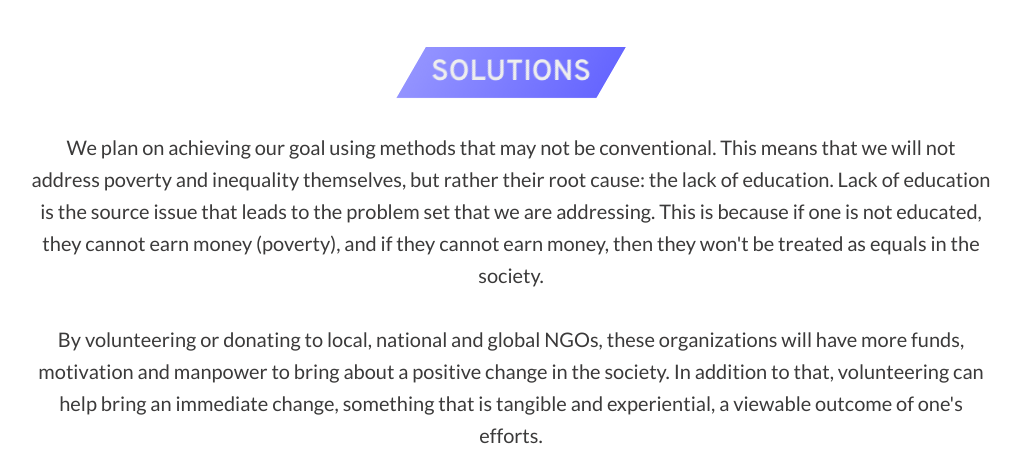
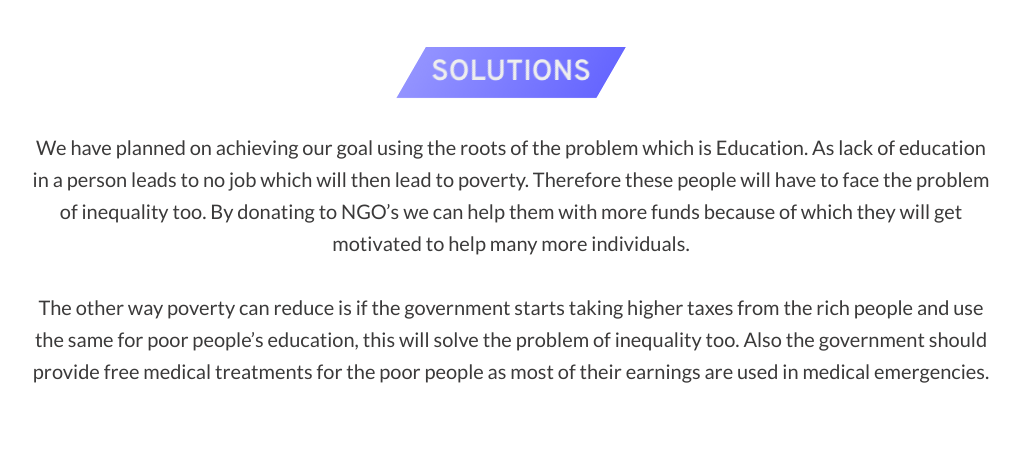
Before and after one commit to sunnyrock8/Poverty_and_Inequality_Team_Project, a website: page index.html in a window 1280 px wide. Shown: the part 2440-2899 px from the top of the page, without its empty margins (129-1150 px from the left). Drawn offline with nearby package versions, Linux system fonts and the light colour scheme; files that its build step writes are made by us from their sources; grey boxes are pictures that could not be loaded.

Commit message:
Bug fixes

```diff
--- a/index.html
+++ b/index.html
@@ -20,7 +20,7 @@
       src="https://ajax.googleapis.com/ajax/libs/jquery/3.3.1/jquery.min.js"
       defer
     ></script>
-    <script src="js/script.js" defer></script>
+    <script src="js/min/script.min.js" defer></script>
     <script src="js/min/smooth_scroll.min.js" defer></script>
     <script src="js/min/contact_form.min.js" defer></script>
     <!-- SCRIPT IMPORT - END -->
@@ -202,19 +202,13 @@
       </div>
 
       <p class="solutions__paragraph paragraph">
-        We plan on achieving our goal using methods that may not be
-        conventional. This means that we will not address poverty and inequality
-        themselves, but rather their root cause: the lack of education. Lack of
-        education is the source issue that leads to the problem set that we are
-        addressing. This is because if one is not educated, they cannot earn
-        money (poverty), and if they cannot earn money, then they won't be
-        treated as equals in the society.
-        <br /><br />
-        By volunteering or donating to local, national and global NGOs, these
-        organizations will have more funds, motivation and manpower to bring
-        about a positive change in the society. In addition to that,
-        volunteering can help bring an immediate change, something that is
-        tangible and experiential, a viewable outcome of one's efforts.
+        We have planned on achieving our goal using the roots of the problem which is Education.
+        As lack of education in a person leads to no job which will then lead to poverty.
+        Therefore these people will have to face the problem of inequality too.
+        By donating to NGO’s we can help them with more funds because of which they will get motivated to help many more individuals.
+        <br><br>
+        The other way poverty can reduce is if the government starts taking higher taxes from the rich people and use the same for poor people’s education, this will solve the problem of inequality too.
+        Also the government should provide free medical treatments for the poor people as most of their earnings are used in medical emergencies.
 
       </p>
 
--- a/js/script.js
+++ b/js/script.js
@@ -339,24 +339,11 @@ window.onload = function () {
     .addEventListener('click', function (e) {
       if (this.checked) {
         document.querySelector('.sidebar').style.transform = 'translateX(0)';
-        document.querySelector('.sidebar-bg').style.display = 'block';
-        document.querySelector('.sidebar-bg').style.opacity = '1';
       } else {
         document.querySelector('.sidebar').style.transform =
           'translateX(-101%)';
-        document.querySelector('.sidebar-bg').style.display = 'none';
-        document.querySelector('.sidebar-bg').style.display = '0';
       }
     });
-
-  document
-    .querySelector('.sidebar-bg')
-    .addEventListener(
-      'click',
-      (e) =>
-        document.querySelector('.header__hamburger-checkbox').checked &&
-        document.querySelector('.header__hamburger-checkbox').click()
-    );
 
   document
     .querySelector('.sidebar__navigation')
```
Also changed, not shown: js/min/script.min.js.
